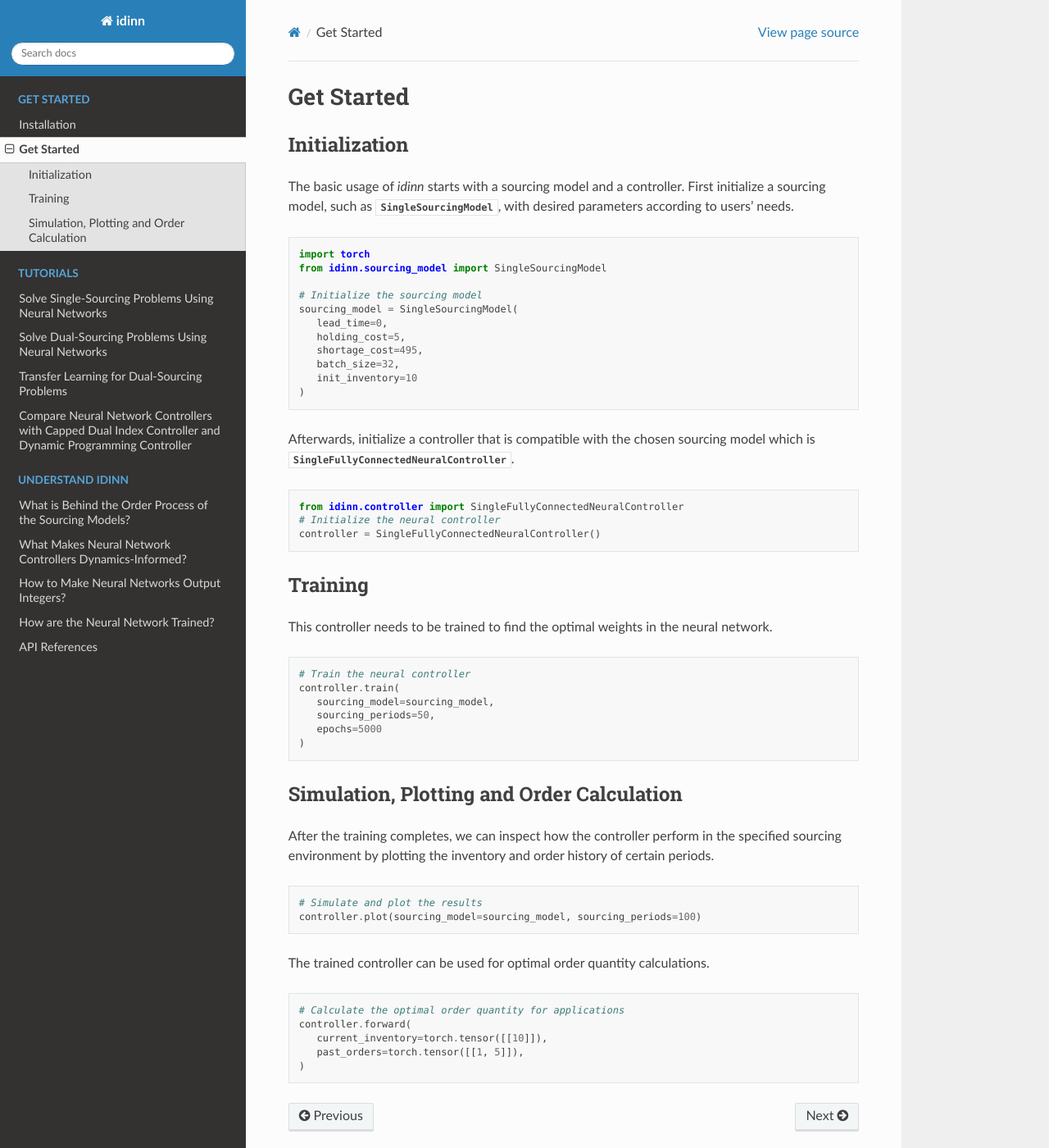
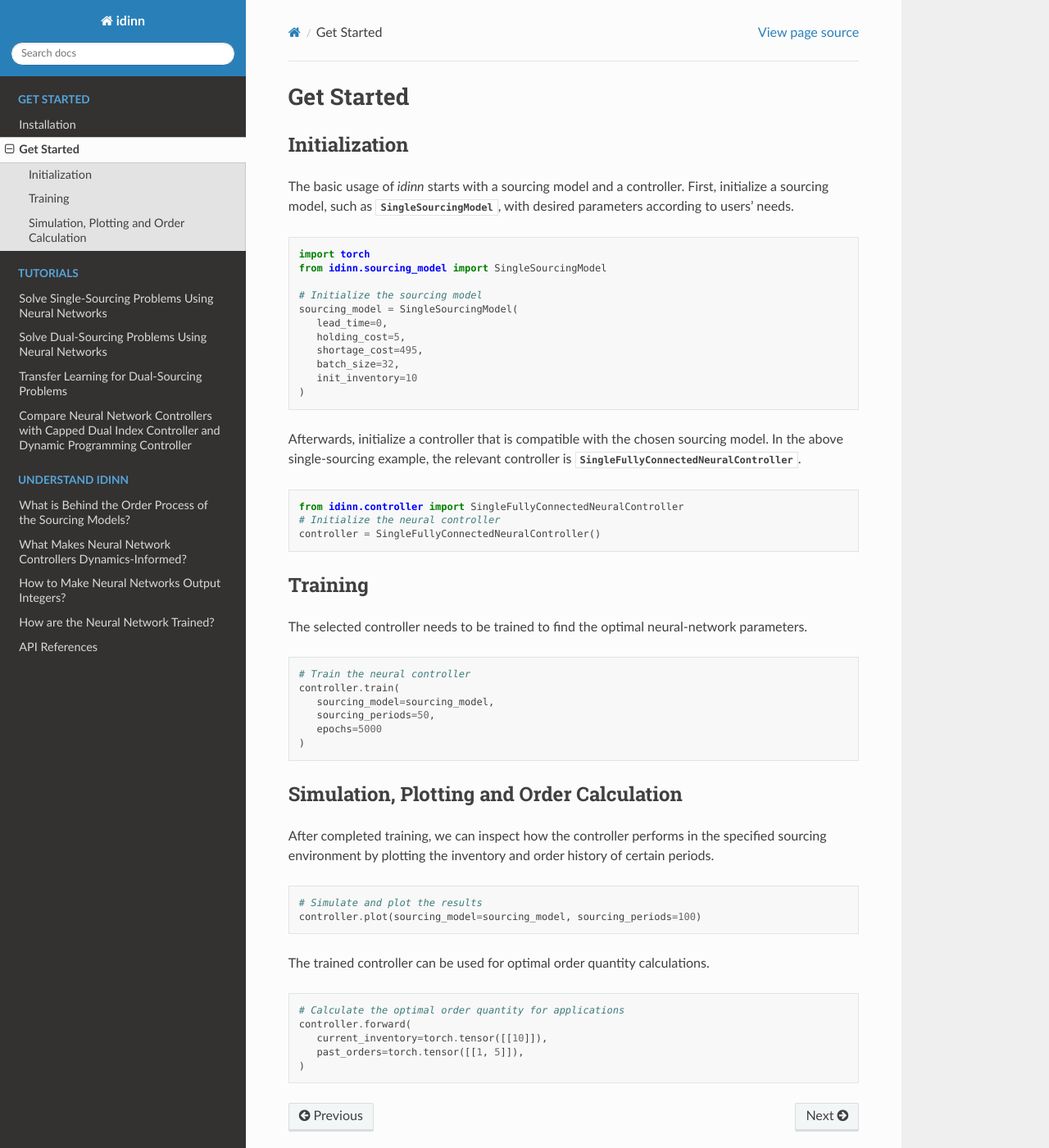
Before and after one commit to iewaij/idinn-streamlit, a Sphinx documentation site: the page built from docs/get_started/get_started.rst, in a window 1280 px wide and 1400 px high. Shown: the whole window at 82% size. Built offline with Sphinx 7.4.7 and the Read the Docs theme 2.0.0, drawn with Linux system fonts in a browser that asks for light colours.

Commit message:
Update file get_started.rst

```diff
--- a/docs/get_started/get_started.rst
+++ b/docs/get_started/get_started.rst
@@ -4,7 +4,7 @@ Get Started
 Initialization
 --------------
 
-The basic usage of `idinn` starts with a sourcing model and a controller. First initialize a sourcing model, such as :class:`SingleSourcingModel`, with desired parameters according to users' needs.
+The basic usage of `idinn` starts with a sourcing model and a controller. First, initialize a sourcing model, such as :class:`SingleSourcingModel`, with desired parameters according to users' needs.
 
 .. code-block:: python
 
@@ -20,7 +20,7 @@ The basic usage of `idinn` starts with a sourcing model and a controller. First
       init_inventory=10
    )
 
-Afterwards, initialize a controller that is compatible with the chosen sourcing model which is :class:`SingleFullyConnectedNeuralController`.
+Afterwards, initialize a controller that is compatible with the chosen sourcing model. In the above single-sourcing example, the relevant controller is :class:`SingleFullyConnectedNeuralController`.
 
 .. code-block:: python
 
@@ -31,7 +31,7 @@ Afterwards, initialize a controller that is compatible with the chosen sourcing
 Training
 --------
 
-This controller needs to be trained to find the optimal weights in the neural network.
+The selected controller needs to be trained to find the optimal neural-network parameters.
 
 .. code-block:: python
 
@@ -45,7 +45,7 @@ This controller needs to be trained to find the optimal weights in the neural ne
 Simulation, Plotting and Order Calculation
 ------------------------------------------
 
-After the training completes, we can inspect how the controller perform in the specified sourcing environment by plotting the inventory and order history of certain periods.
+After completed training, we can inspect how the controller performs in the specified sourcing environment by plotting the inventory and order history of certain periods.
 
 .. code-block:: python
 
```
